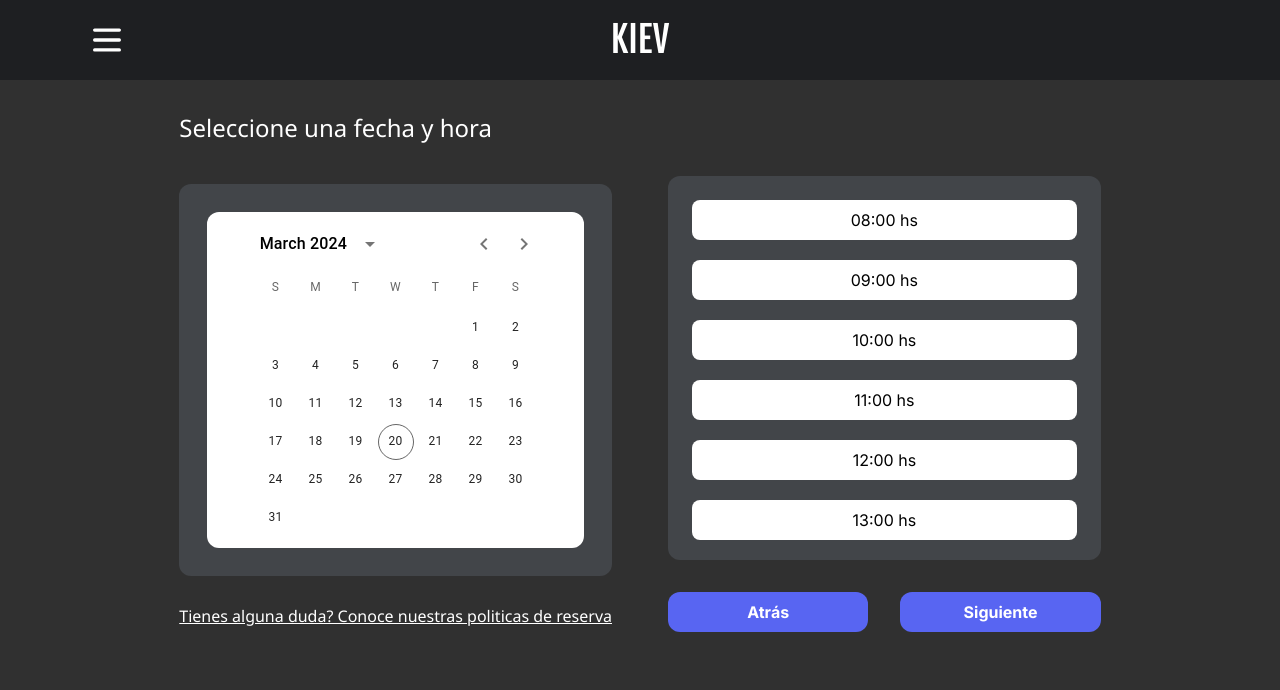
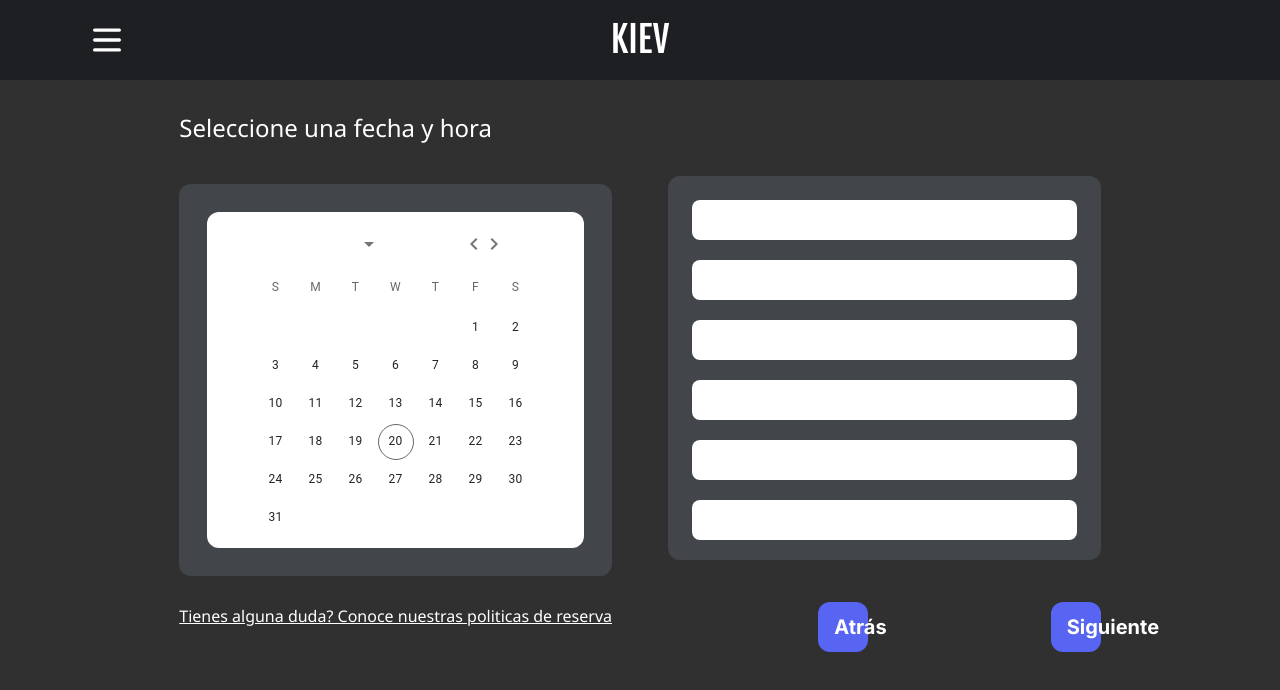
Before and after one commit to alanmdza2/TrimTrack, a Next.js app in the folder nextjs/: page /fechahora in a window 1280 px wide. Shown: the top 690 px of the page. Built offline with nearby package versions, Linux system fonts and the light colour scheme.

Commit message:
inicio3.0

```diff
--- a/nextjs/app/formulario/page.js
+++ b/nextjs/app/formulario/page.js
@@ -1,5 +1,6 @@
 'use client'
 import React, { useState, useEffect } from 'react';
+import Navbar from "../components/Navbar";
 import { FontAwesomeIcon } from '@fortawesome/react-fontawesome';
 import { faTrash,faPenToSquare } from '@fortawesome/free-solid-svg-icons';
 
@@ -43,7 +44,7 @@ export default function Formulario (){
     return(
         <form method="POST" onSubmit={handleSubmitUsuairo}>
         <body>
-        <div className="nav"></div>
+        <Navbar></Navbar>
 
         <div className="main">
             <div style={{width: "78%", margin: '0 auto',  marginTop: '10%'}}>
@@ -68,7 +69,8 @@ export default function Formulario (){
                     <p>Comentarios</p>
                     <textarea id="comentario" style={{height: "120px"}}></textarea>
                 </div>
-                <div className='fild' style={{textAlign: "center"}}>
+                <div className='fild' style={{display: "flex"}}>
+                    <input type="checkbox" name="" id="" style={{marginRight:"15px"}} />
                     <p>Estoy de acuerdo con las politicas reservadas</p>
                 </div>
                 <div className='butons'>
--- a/nextjs/app/globals.css
+++ b/nextjs/app/globals.css
@@ -82,3 +82,117 @@ body {
 ::-webkit-scrollbar-thumb:hover {
     background: #555;
 }
+
+
+html, body {
+  height: 100%;
+  margin: 0;
+  display: flex;
+  flex-direction: column;
+  background: #1E1F22;
+  font-family: 'Noto Sans', sans-serif;
+  color: white;
+}
+
+.nav{
+  height: 12%
+}
+
+.main{
+  height: 85%;
+  background: #303030;
+  font-size: 25px;
+}
+
+.serch_dni{
+  display: flex;
+  margin-top: 30px;
+
+}
+
+textarea{
+  padding-top: 12px;
+  padding-left: 7px;
+  color: black
+
+}
+
+.serch_dni textarea{
+  width: 70%;
+  height: 60px ;
+  margin-right: 20px;
+  border-radius: 12px;
+  resize: none;
+}
+
+textarea{
+  width: 100%;
+  height: 60px ;
+  margin-right: 20px;
+  border-radius: 12px;
+  resize: none;
+}
+
+.fild{
+  margin-top: 20px;
+  font-size: 20px;
+}
+
+.fild div{
+  width: 47%;
+}
+button{
+  width: 25%;
+  height: 50px;
+  margin-left: auto;
+  background: #5865F2;
+  color: white;
+  font-size: 20px;
+  margin-top: 10px;
+  border-radius: 12px;
+  border-width: 0;
+}
+
+.list{
+  margin-top: 30px
+}
+
+.recuest{
+  background: #424549;
+  display: flex;
+  border-radius: 12px;
+  padding-top: 15px;
+  padding-left: 40px;
+  margin-bottom: 15px;
+}
+
+.data * {
+  margin: 0;
+  margin-bottom: 10px
+}
+
+.icons{
+  display: flex;
+  float: right;
+  padding-top: 15px;
+  margin-left: auto;
+  color: black;
+}
+
+.icons * {
+  margin-right: 30px;
+  height: 40px
+}
+
+.butons{
+  margin-top: 30px;
+}
+
+.butons button{
+  margin-left: 30px;
+  float: right;
+}
+
+.foot{
+  height: 3%;
+}
--- a/nextjs/app/page.js
+++ b/nextjs/app/page.js
@@ -32,6 +32,7 @@ export default function Home() {
                 <div>
                     <form action="" className='w-full flex flex-col'>
                         <div className='flex-col justify-center'>
+
                             <div >
                                 <Servicio legend={'Corte de pelo'} price={'$3800'} time={'15 Minutos'} />
                             </div>
```
